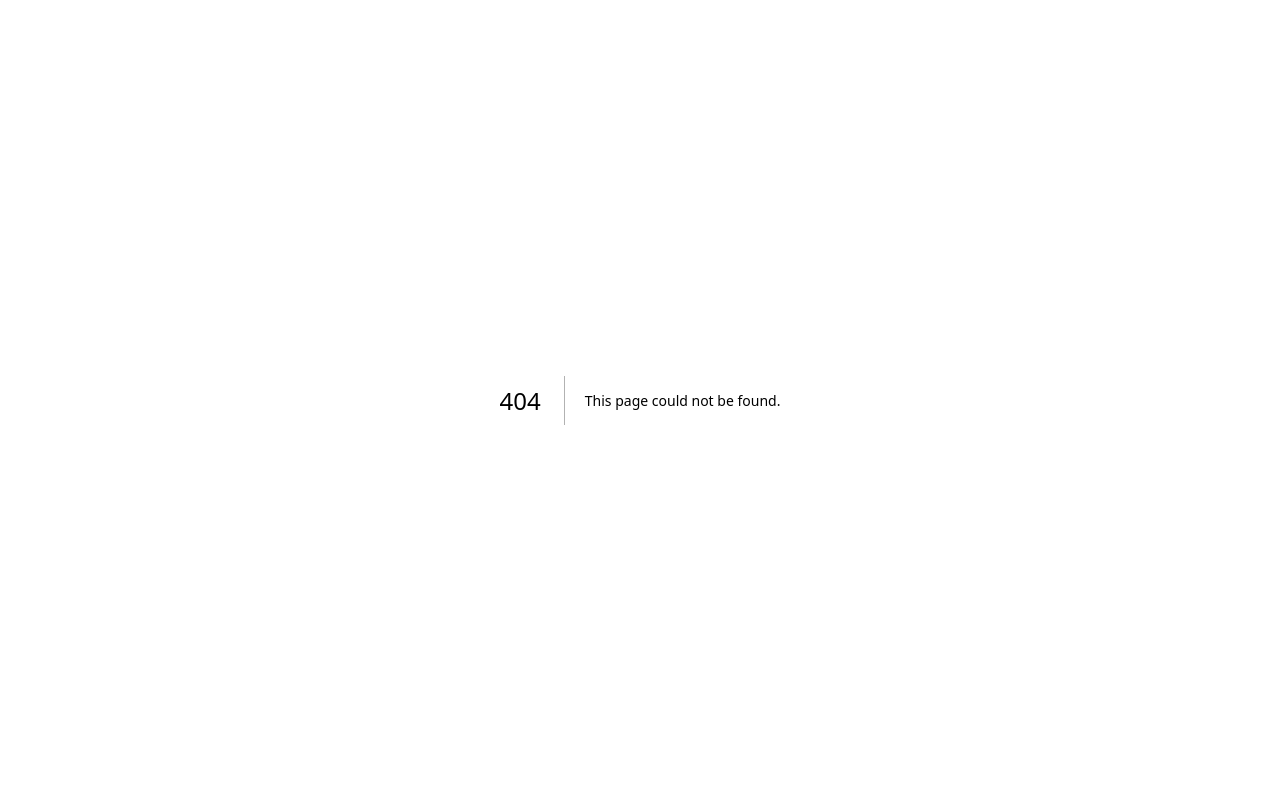
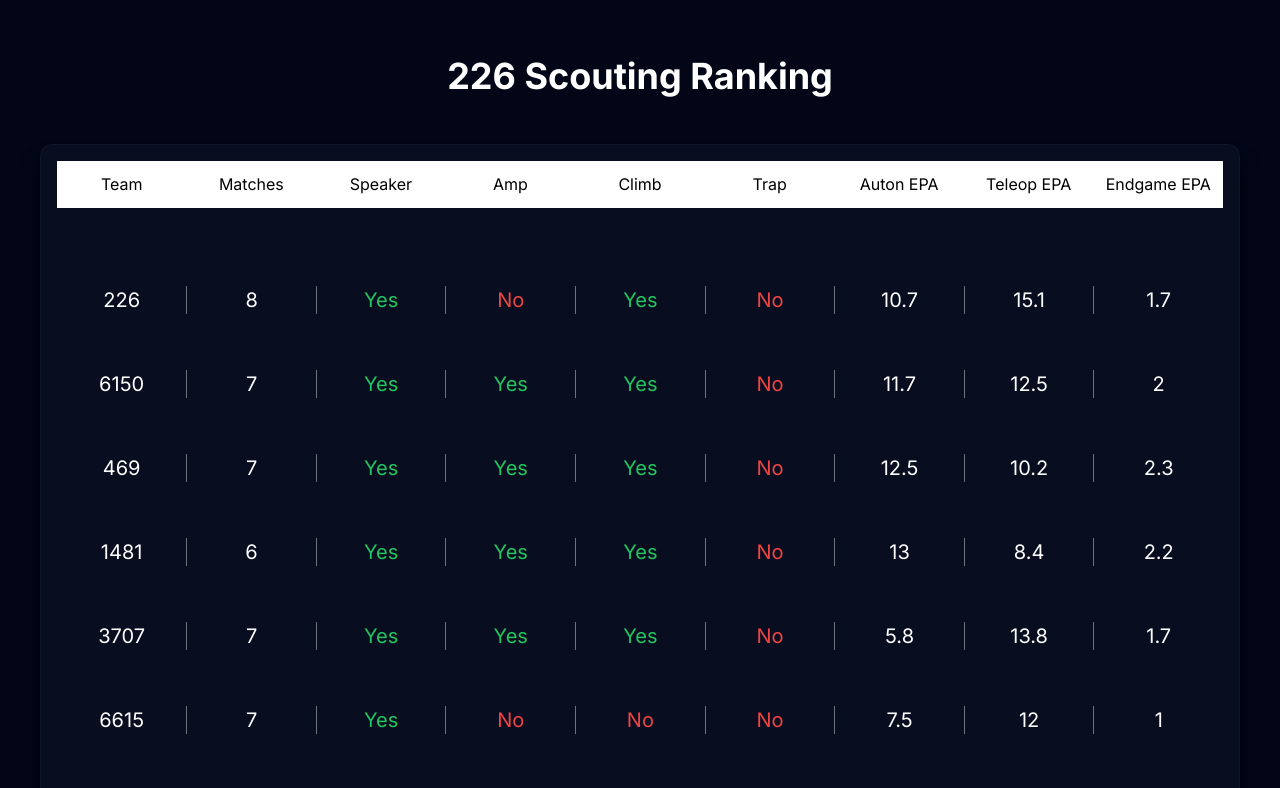
Before and after one commit to nootsquared/FRC-Scouting_Data_Visualizer_2024, a Next.js app: page /picklist in a window 1280 px wide. Before the commit this address had no page. Shown: the top 788 px of the page. Built offline with nearby package versions, Linux system fonts and the light colour scheme.

Commit message:
picklist

```diff
--- a/src/app/components/team-specific/teamAutons.jsx
+++ b/src/app/components/team-specific/teamAutons.jsx
@@ -44,7 +44,7 @@ const teamAuton = ({ teamNumber }) => {
                 <Legend />
                 <Tooltip content={<CustomTooltip />}/>
                 <Line name="Speaker Notes" type="monotone" dataKey="speaker_notes_auton" stroke="#3b82f6" />
-                <Line name="Amp Notes" type="monotone" dataKey="amp_notes_auton" stroke="#8b5cf6" />
+                <Line name="Amp Notes" type="monotone" dataKey="amp_notes_auton" stroke="#eb2323" />
             </LineChart>
         </ResponsiveContainer>
     );
@@ -59,7 +59,7 @@ const CustomTooltip = ({ active, payload, label }) => {
                     Speaker Notes:
                     <span className="ml-2">{payload[0].value}</span>
                 </p>
-                <p className="text-sm text-indigo-400">
+                <p className="text-sm text-red-600">
                     Amp Notes:
                     <span className="ml-2">{payload[1].value}</span>
                 </p>
--- a/src/app/components/team-specific/teamQuestions.tsx
+++ b/src/app/components/team-specific/teamQuestions.tsx
@@ -181,7 +181,7 @@ export default function TeamQuestions({teamNumber}: {teamNumber: number}) {
  * @param grace_num - The number of lowest values to exclude from the calculation.
  * @returns The average of the array, excluding the lowest grace_num numbers. */
 function graceAvg(arr: number[], grace_num: number) {
-    if (arr.length <= grace_num + 1) return _.mean(arr);
+    if (arr.length <= grace_num + 2) return _.mean(arr);
     return _.mean(_.orderBy(arr, [], ['desc']).slice(0, arr.length - grace_num));
 }
 
--- a/src/app/components/team-specific/teamTeleops.jsx
+++ b/src/app/components/team-specific/teamTeleops.jsx
@@ -45,7 +45,7 @@ const teamTeleop = ({ teamNumber }) => {
                 <Legend />
                 <Tooltip content={<CustomTooltip />}/>
                 <Line name="Speaker Notes" type="monotone" dataKey="speaker_notes_teleop" stroke="#3b82f6" />
-                <Line name="Amp Notes" type="monotone" dataKey="amp_notes_teleop" stroke="#8b5cf6" />
+                <Line name="Amp Notes" type="monotone" dataKey="amp_notes_teleop" stroke="#eb2323" />
             </LineChart>
         </ResponsiveContainer>
     );
@@ -60,7 +60,7 @@ const CustomTooltip = ({ active, payload, label }) => {
                     Speaker Notes:
                     <span className="ml-2">{payload[0].value}</span>
                 </p>
-                <p className="text-sm text-indigo-400">
+                <p className="text-sm text-red-600">
                     Amp Notes:
                     <span className="ml-2">{payload[1].value}</span>
                 </p>
--- /dev/null
+++ b/src/app/picklist/page.tsx
@@ -0,0 +1,171 @@
+"use client"
+
+import { useEffect, useState } from "react";
+import raw_data from '../components/results.json';
+import _ from "lodash";
+
+import { cn } from "../../lib/utils"
+
+
+// This represents the number of matches that are dropped from our EPA calculations.
+// If a team has played GRACE_MATCHES + 2 total matches, the lowest GRACE_MATCHES matches are dropped
+// from the EPA calculations.
+const GRACE_MATCHES = 1;
+
+const PRECISION = 1; // Value lodash.round uses to round numbers
+
+interface IteamData {
+    team: number,
+    matches_scouted: number,
+    speaker: boolean,
+    amp: boolean,
+    climb: boolean,
+    trap: boolean,
+    autonomous_epa: number,
+    teleop_epa: number,
+    endgame_epa: number,
+}
+
+export default function PickList() {
+
+    const [teams, setTeams] = useState<IteamData[]>([]);
+
+    useEffect(() => {
+
+        let seenTeams = []
+
+        const data = raw_data.forEach((i: any) => {
+
+                if (!seenTeams.includes(i.team_number)) {
+                    seenTeams.push(i.team_number)
+
+                    let auto_points: number[] = [];
+                    let teleop_points: number[] = [];
+                    let endgame_points: number[] = [];
+
+                    let team_data = raw_data.filter((d: any) => d.team_number == i.team_number)
+                    let team_struct = {
+                        team: i.team_number,
+                        matches_scouted: 0,
+                        speaker: false,
+                        amp: false,
+                        climb: false,
+                        trap: false,
+                        autonomous_epa: 0,
+                        teleop_epa: 0,
+                        endgame_epa: 0,
+                    }
+                    team_data.forEach((i: any) => {
+                        auto_points.push(Number(i.speaker_notes_auton) * 5 + Number(i.amp_notes_auton) * 2)
+                        teleop_points.push(Number(i.speaker_notes_teleop) * 2 + Number(i.amp_notes_teleop) * 1)
+                        let endgame_pts = 0
+                        if (i.trap === "Yes") endgame_pts += 5;
+                        if (i.hang_or_park === "Hang") {
+                            if (i.harmonize === "Yes") {
+                                endgame_pts += 5;
+                            } else {
+                                endgame_pts += 3;
+                            }
+                        } else if (i.hang_or_park === "Park") {
+                            endgame_pts += 1;
+                        }
+                        endgame_points.push(endgame_pts)
+
+                        if (Number(i.speaker_notes_auton) > 0 || Number(i.speaker_notes_teleop) > 0) {
+                            team_struct.speaker = true
+                        }
+                        if (Number(i.amp_notes_auton) > 0 || Number(i.amp_notes_teleop) > 0) {
+                            team_struct.amp = true
+                        }
+                        if (i.hang_or_park === "Hang") {
+                            team_struct.climb = true
+                        }
+                        if (i.trap === "Yes") {
+                            team_struct.trap = true
+                        }
+                        team_struct.matches_scouted += 1
+                    })
+
+                    team_struct.autonomous_epa = _.round(graceAvg(auto_points, GRACE_MATCHES), PRECISION)
+                    team_struct.teleop_epa = _.round(graceAvg(teleop_points, GRACE_MATCHES), PRECISION)
+                    team_struct.endgame_epa = _.round(graceAvg(endgame_points, GRACE_MATCHES), PRECISION)
+
+                    // let sorted =
+
+                    setTeams(previousData => _.sortBy([...previousData, team_struct] as IteamData[], (i: IteamData) => i.autonomous_epa + i.teleop_epa + i.endgame_epa).reverse())
+
+                }
+        })
+
+
+
+    }, [])
+
+    useEffect(() => {
+        console.log(teams)
+    }
+    , [teams])
+
+    return (
+        <main className="flex min-h-screen flex-col items-center justify-center px-4 md:px-8 xl:px-10 py-14">
+
+            <div>
+                <h1 className="text-4xl font-bold text-white mb-12">226 Scouting Ranking</h1>
+            </div>
+
+            <div className="grid xl:grid-cols-1 lg:grid-cols-2 w-full gap-10 max-w-[1400px] mb-4">
+                <div className="flex flex-col items-center justify-start p-4 border border-slate-900 bg-slate-900/50 rounded-xl min-h-[400px] shadow-xl shadow-black">
+                    <div className="bg-white w-full h-12 text-black flex flex-row justify-evenly mb-12 sticky top-0">
+                        <div className="w-1/6 h-full flex items-center justify-center">Team</div>
+                        <div className="w-1/6 h-full flex items-center justify-center">Matches</div>
+                        <div className="w-1/6 h-full flex items-center justify-center">Speaker</div>
+                        <div className="w-1/6 h-full flex items-center justify-center">Amp</div>
+                        <div className="w-1/6 h-full flex items-center justify-center">Climb</div>
+                        <div className="w-1/6 h-full flex items-center justify-center">Trap</div>
+                        <div className="w-1/6 h-full flex items-center justify-center">Auton EPA</div>
+                        <div className="w-1/6 h-full flex items-center justify-center">Teleop EPA</div>
+                        <div className="w-1/6 h-full flex items-center justify-center">Endgame EPA</div>
+                    </div>
+                    <div className="w-full h-full overflow-auto">
+
+                            {
+                                teams.map((team) => {
+                                    return <RowEntry team={team} />
+                                })
+                            }
+                    </div>
+                </div>
+            </div>
+
+        </main>
+    )
+}
+
+const RowEntry = (props: {team: IteamData}) => {
+    const [clicked, setClicked] = useState(false);
+
+    return (
+        <div className={cn("w-full h-20 text-white text-xl text-center flex flex-row justify-evenly items-center divide-x divide-zinc-500 mt-1 mb-1", clicked ? "bg-slate-500" : "bg-none")} onClick={() => setClicked(!clicked)} >
+            <div className="w-1/6">{props.team.team}</div>
+            <div className="w-1/6">{props.team.matches_scouted}</div>
+            <div className={cn("w-1/6", props.team.speaker ? 'text-green-500' : 'text-red-500' )}>{props.team.speaker ? "Yes" : "No"}</div>
+            <div className={cn("w-1/6", props.team.amp ? 'text-green-500' : 'text-red-500' )}>{props.team.amp ? "Yes" : "No"}</div>
+            <div className={cn("w-1/6", props.team.climb ? 'text-green-500' : 'text-red-500' )}>{props.team.climb ? "Yes" : "No"}</div>
+            <div className={cn("w-1/6", props.team.trap ? 'text-green-500' : 'text-red-500' )}>{props.team.trap ? "Yes" : "No"}</div>
+            <div className="w-1/6">{props.team.autonomous_epa}</div>
+            <div className="w-1/6">{props.team.teleop_epa}</div>
+            <div className="w-1/6">{props.team.endgame_epa}</div>
+        </div>
+    )
+}
+
+
+/**
+ ** Calculates the average of an array of numbers, excluding the lowest grace_num numbers in the array.
+ * @param arr - The array of numbers to calculate the average from.
+ * @param grace_num - The number of lowest values to exclude from the calculation.
+ * @returns The average of the array, excluding the lowest grace_num numbers. */
+function graceAvg(arr: number[], grace_num: number) {
+    if (arr.length <= grace_num + 2) return _.mean(arr);
+    return _.mean(_.orderBy(arr, [], ['desc']).slice(0, arr.length - grace_num));
+}
```
